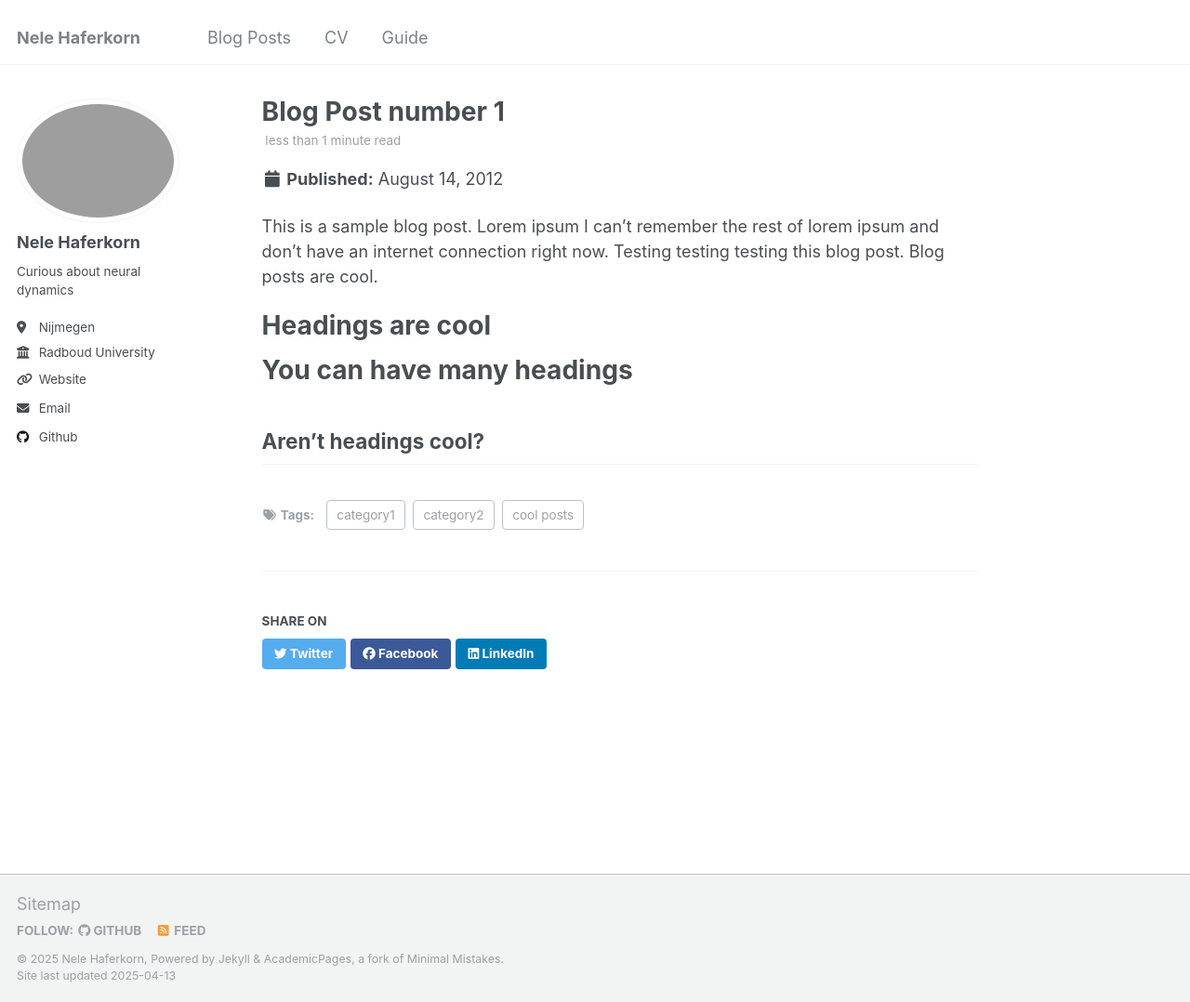
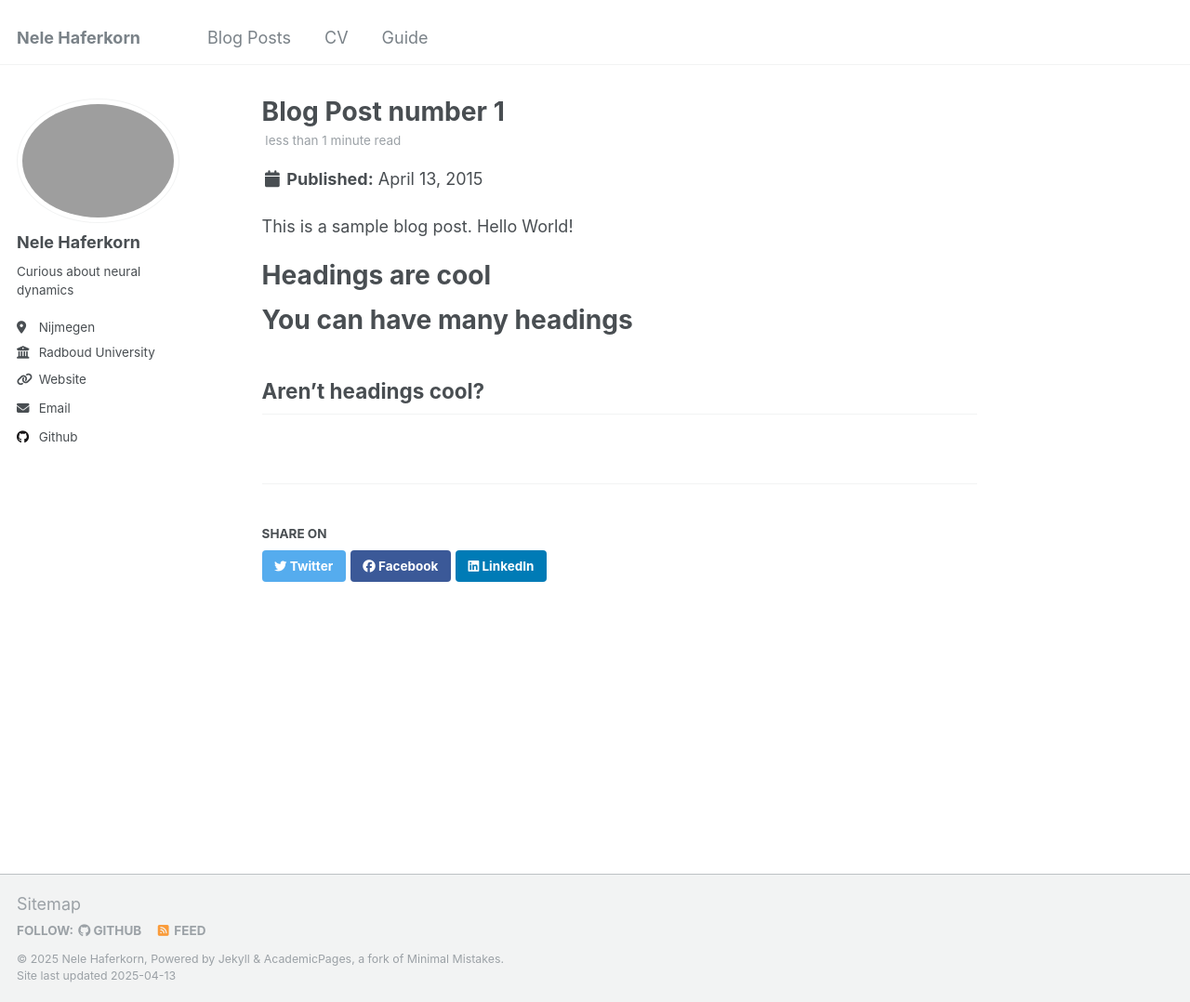
Before and after one commit to nhaferkorn/nhaferkorn.github.io, a Jekyll site: the page built from _posts/2012-08-14-blog-post-1.md, in a window 1280 px wide and 1078 px high. Shown: the whole window at 93% size. Built offline with Jekyll 4.4.1, drawn with Linux system fonts in a browser that asks for light colours.

Commit message:
changes blog posts

```diff
--- a/_posts/2012-08-14-blog-post-1.md
+++ b/_posts/2012-08-14-blog-post-1.md
@@ -1,14 +1,11 @@
 ---
 title: 'Blog Post number 1'
-date: 2012-08-14
+date: 2015-04-13
 permalink: /posts/2012/08/blog-post-1/
 tags:
-  - cool posts
-  - category1
-  - category2
 ---
 
-This is a sample blog post. Lorem ipsum I can't remember the rest of lorem ipsum and don't have an internet connection right now. Testing testing testing this blog post. Blog posts are cool.
+This is a sample blog post. Hello World!
 
 Headings are cool
 ======
```
